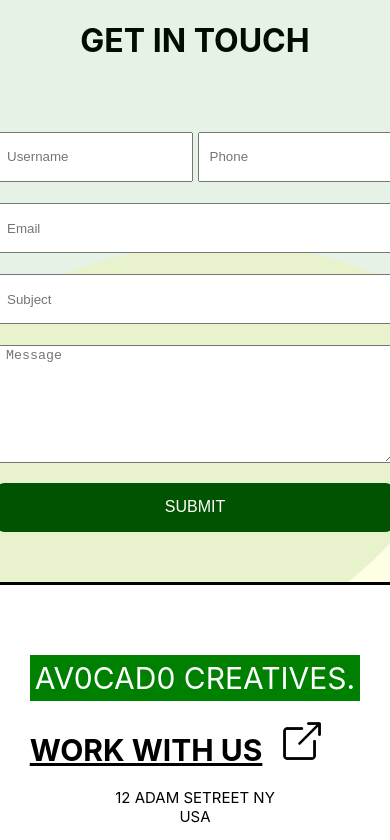
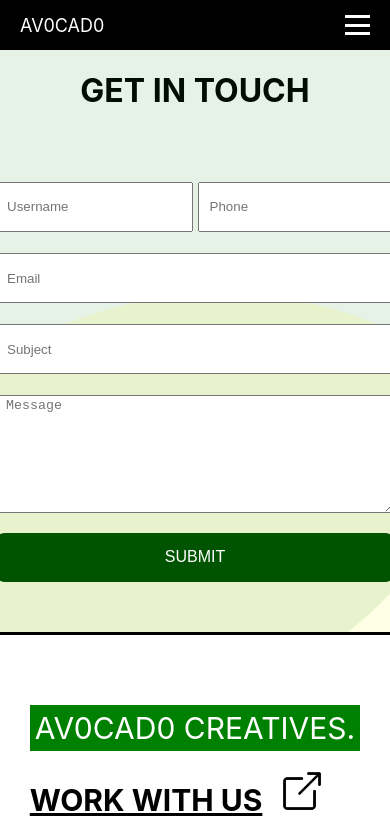
Before and after one commit to Medkaffouh/agency, a Next.js app: page /contact in a window 390 px wide. Shown: the top 840 px of the page. Built offline with nearby package versions, Linux system fonts and the light colour scheme.

Commit message:
responsive hamburger menu

```diff
--- a/components/Layout.jsx
+++ b/components/Layout.jsx
@@ -4,7 +4,7 @@ import Navbar from "./Navbar";
 const Layout = ({children}) => {
   return (
     <div>
-        {/* <Navbar/> */}
+        <Navbar/>
         {children}
         <Footer/>
     </div>
--- a/components/Navbar.jsx
+++ b/components/Navbar.jsx
@@ -1,7 +1,9 @@
 import styles from "../styles/Navbar.module.css";
 import Link from "next/link";
+import { useState } from "react";
 
 const Navbar = () => {
+  const [open, setOpen] = useState(false)
   return (
     <div className={styles.container}>
       <Link href={"/"} passHref>
@@ -24,6 +26,28 @@ const Navbar = () => {
           <Link href={"/contact"}>CONTACT</Link>
         </li>
       </ul>
+      <div className={styles.humburger} onClick={()=>setOpen(!open)}>
+        <div className={styles.line}></div>
+        <div className={styles.line}></div>
+        <div className={styles.line}></div>
+      </div>
+      <ul onClick={()=>setOpen(false)} className={styles.menu} style={{right: open ? "0px" : "-50vw"}}>
+        <li className={styles.menuItem}>
+          <Link href={"/products/design"}>DESIGN</Link>
+        </li>
+        <li className={styles.menuItem}>
+          <Link href={"/products/development"}>DEVELOPMENT</Link>
+        </li>
+        <li className={styles.menuItem}>
+          <Link href={"/products/production"}>PRODUCTION</Link>
+        </li>
+        <li className={styles.menuItem}>
+          <Link href={"/products/photography"}>PHOTOGRAPHY</Link>
+        </li>
+        <li className={styles.menuItem}>
+          <Link href={"/contact"}>CONTACT</Link>
+        </li>
+      </ul>
     </div>
   );
 };
--- a/styles/Navbar.module.css
+++ b/styles/Navbar.module.css
@@ -1,4 +1,4 @@
-.container{
+.container {
     height: 50px;
     background-color: black;
     color: white;
@@ -7,10 +7,66 @@
     padding: 0 100px;
     font-size: 18px;
     justify-content: space-between;
+    position: relative;
 }
 
-.listItem{
+.listItem {
     display: inline;
     margin-right: 30px;
     font-size: 14px;
 }
+
+.humburger {
+    display: none;
+
+    width: 25px;
+    height: 20px;
+    cursor: pointer;
+}
+
+.line {
+    width: 100%;
+    height: 3px;
+    background-color: white;
+}
+
+.menu {
+    display: none;
+    position: fixed;
+    height: calc(100vh - 50px);
+    width: 50vw;
+    background-color: black;
+    top: 50px;
+    margin: 0;
+    padding: 0;
+    font-weight: bold;
+    color: lightgray;
+    list-style: none;
+
+    z-index: 9999;
+    transition: all 1s ease;
+}
+
+@media screen and (max-width: 480px) {
+    .container {
+        padding: 0 20px;
+    }
+
+    .list {
+        display: none;
+    }
+
+    .humburger {
+        display: flex;
+        flex-direction: column;
+        align-items: center;
+        justify-content: space-between;
+    }
+
+    .menu {
+        display: flex;
+        flex-direction: column;
+        align-items: center;
+        justify-content: space-around;
+    }
+}
```
